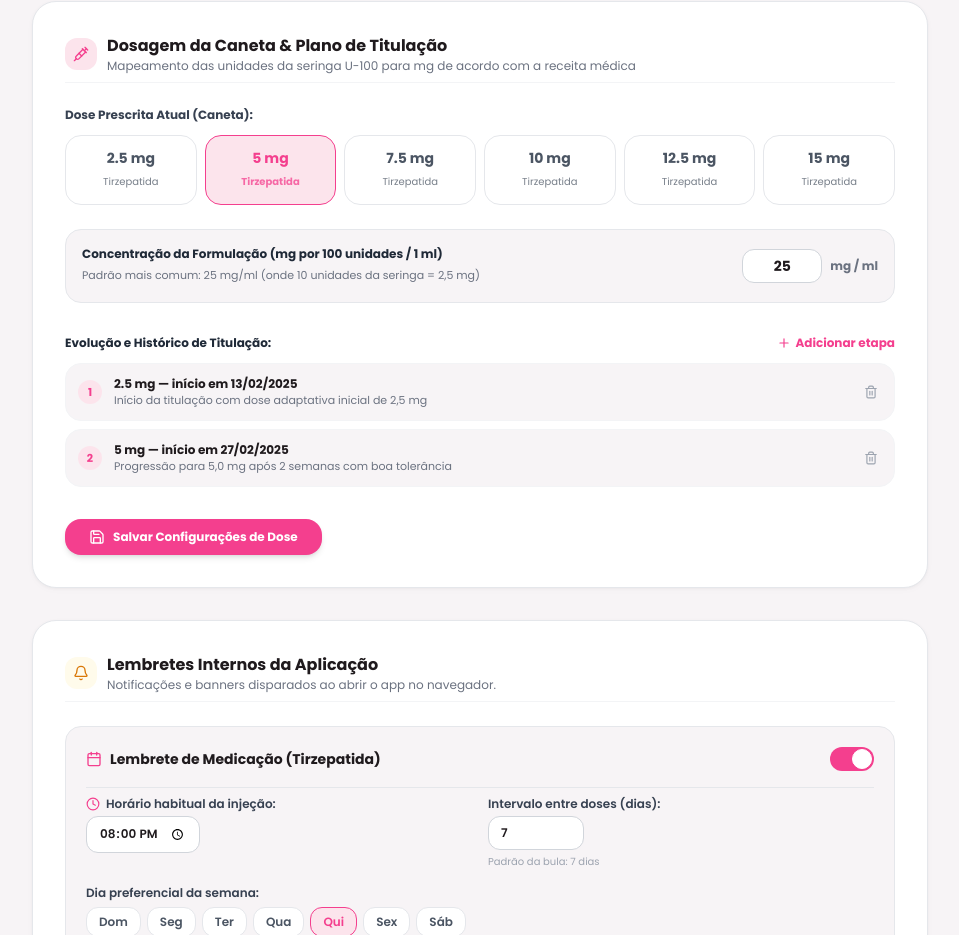
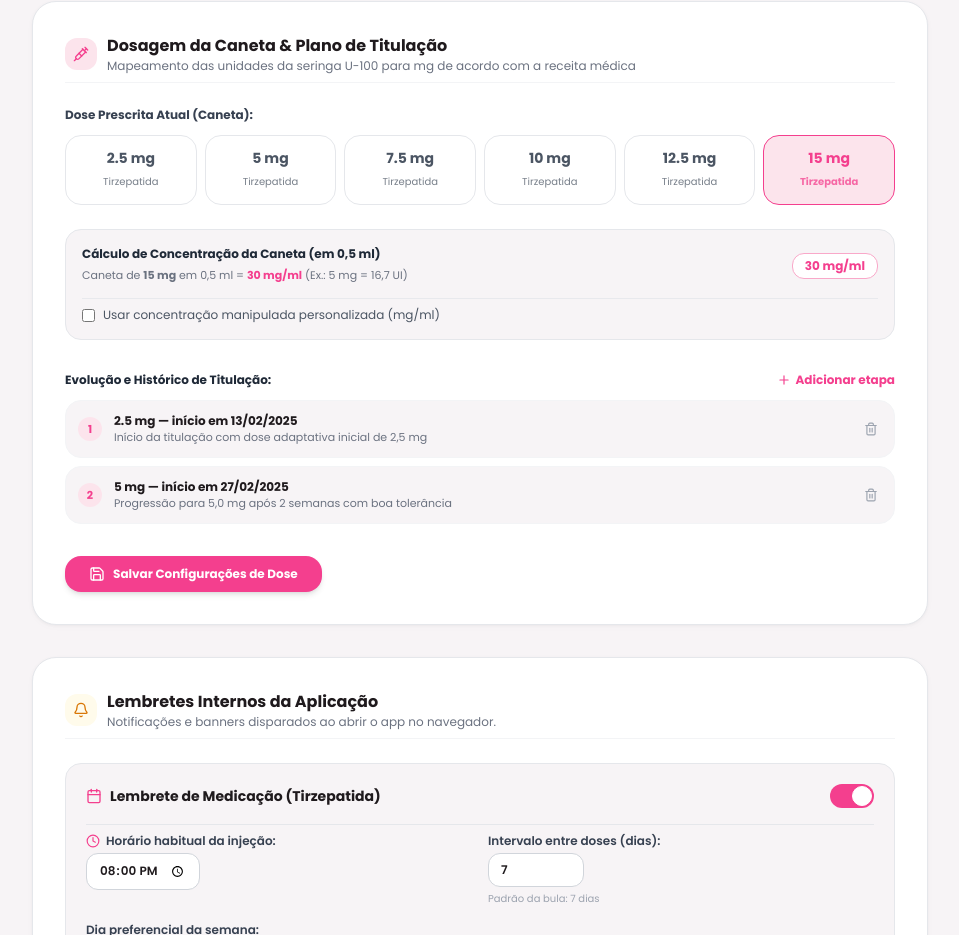
Before and after one commit to allantomazela/tereza-tirzee, a React (Vite) app: page /perfil in a window 1280 px wide. Shown: the part 820-1755 px from the top of the page, without its empty margins (288-1247 px from the left). Built offline with nearby package versions, Linux system fonts and the light colour scheme.

Commit message:
Ajustar seringa para caber na viewport sem rolagem e corrigir cálculo de conversão mg para unidades conforme caneta prescrita

```diff
--- a/src/components/Layout.tsx
+++ b/src/components/Layout.tsx
@@ -143,7 +143,7 @@ export default function Layout() {
                 <div>
                   <h4 className="font-semibold text-sm">Hora da sua dose hoje!</h4>
                   <p className="text-xs text-white/90">
-                    Sua aplicação de {nextDoseInfo.mgDose} mg ({nextDoseInfo.units} unidades) está
+                    Sua aplicação de {nextDoseInfo.mgDose} mg ({nextDoseInfo.units} UI) está
                     programada para hoje.
                   </p>
                 </div>
--- a/src/components/MedicalReportModal.tsx
+++ b/src/components/MedicalReportModal.tsx
@@ -242,7 +242,8 @@ export default function MedicalReportModal({ isOpen, onClose }: MedicalReportMod
             <div>
               <span className="text-gray-500 block">Dose prescrita atual:</span>
               <strong className="text-[#F43F8E]">
-                {profile.currentPenMg || 5} mg ({profile.mgPer100Units || 25} mg/ml)
+                Caneta {profile.currentPenMg || 15} mg (
+                {profile.customConcentrationMgMl || (profile.currentPenMg || 15) / 0.5} mg/ml)
               </strong>
             </div>
           </div>
--- a/src/context/TerezaContext.tsx
+++ b/src/context/TerezaContext.tsx
@@ -25,8 +25,10 @@ interface TerezaContextType {
   updateProfile: (updates: Partial<UserProfile>) => void
   addTitrationStep: (step: Omit<import('@/types').TitrationStep, 'id'>) => void
   deleteTitrationStep: (id: string) => void
+  concentrationMgMl: number // Concentração efetiva em mg/ml
   calculateMgFromUnits: (units: number) => number
   calculateUnitsFromMg: (mg: number) => number
+  calculateMlFromUnits: (units: number) => number
 
   doses: DoseRecord[]
   addDose: (dose: Omit<DoseRecord, 'id' | 'createdAt'>) => void
@@ -270,18 +272,40 @@ export const TerezaProvider: React.FC<{ children: ReactNode }> = ({ children })
     }))
   }
 
-  // Conversão de unidades para mg baseada no perfil
+  // Concentração efetiva em mg/ml:
+  // Cada caneta de tirzepatida entrega sua dose em 0,5 ml:
+  // concentração (mg/ml) = mg da caneta / 0,5 ml
+  // Ex: 15 mg -> 30 mg/ml; 5 mg -> 10 mg/ml; 2,5 mg -> 5 mg/ml
+  // Se o usuário tiver especificado customConcentrationMgMl, usa-se ela.
+  const concentrationMgMl = useMemo<number>(() => {
+    if (profile.customConcentrationMgMl && profile.customConcentrationMgMl > 0) {
+      return profile.customConcentrationMgMl
+    }
+    const penMg = profile.currentPenMg || 15.0 // padrão 15mg
+    return penMg / 0.5
+  }, [profile.currentPenMg, profile.customConcentrationMgMl])
+
+  // Conversão de unidades para volume em ml (100 UI = 1 ml)
+  const calculateMlFromUnits = (units: number): number => {
+    return Math.round((units / 100) * 1000) / 1000
+  }
+
+  // Conversão de unidades para mg baseada na caneta selecionada
+  // dose mg = ml * concentração = (units / 100) * concentração
   const calculateMgFromUnits = (units: number): number => {
-    const mgPer100 = profile.mgPer100Units || 25.0 // padrão 25mg / 100un (0.25 mg/un)
-    const mg = (units / 100) * mgPer100
+    const mg = (units / 100) * concentrationMgMl
     return Math.round(mg * 100) / 100
   }
 
+  // Conversão de mg para unidades:
+  // ml necessários = dose mg / concentração
+  // unidades = ml * 100 = (dose mg / concentração) * 100
+  // Exemplo com caneta de 15 mg: 5 mg / 30 mg/ml * 100 = 16.6667 -> 16.7 UI (ou arredondado para 17)
   const calculateUnitsFromMg = (mg: number): number => {
-    const mgPer100 = profile.mgPer100Units || 25.0
-    if (mgPer100 <= 0) return 0
-    const units = (mg / mgPer100) * 100
-    return Math.round(units * 2) / 2 // passo 0.5
+    if (concentrationMgMl <= 0) return 0
+    const rawUnits = (mg / concentrationMgMl) * 100
+    // Retorna arredondado para 1 casa decimal (ex: 16.7) ou com meio ponto
+    return Math.round(rawUnits * 10) / 10
   }
 
   // Ações de Doses
@@ -462,19 +486,20 @@ export const TerezaProvider: React.FC<{ children: ReactNode }> = ({ children })
   const nextDoseInfo = useMemo(() => {
     const latestDose = doses[0]
     const intervalDays = reminders.intervalDays || 7
-    const currentConfigMg = profile.currentPenMg
-    const calculatedDefaultMg = currentConfigMg || (latestDose?.mgDose ?? 5.0)
-    const mgPer100 = profile.mgPer100Units || 25.0
-    const calculatedDefaultUnits = latestDose?.units || (calculatedDefaultMg / mgPer100) * 100
+    const currentConfigMg = profile.currentPenMg || 15.0
+    const calculatedDefaultMg = latestDose?.mgDose ?? currentConfigMg
+    const calculatedDefaultUnits =
+      latestDose?.units ?? Math.round((calculatedDefaultMg / concentrationMgMl) * 100 * 10) / 10
     const reminderTime = reminders.medicationTime || '20:00'
 
     if (!latestDose) {
-      const initMg = profile.currentPenMg || 2.5
+      const initMg = profile.currentPenMg || 5.0
+      const initUnits = Math.round((initMg / concentrationMgMl) * 100 * 10) / 10
       return {
         dateStr: getTodayDateString(),
         timeStr: reminderTime,
         mgDose: initMg,
-        units: (initMg / mgPer100) * 100,
+        units: initUnits,
         isToday: true,
         isPast: false,
       }
@@ -495,7 +520,7 @@ export const TerezaProvider: React.FC<{ children: ReactNode }> = ({ children })
       isToday: nextDateStr === today,
       isPast: nextDateStr < today,
     }
-  }, [doses, reminders, profile.currentPenMg, profile.mgPer100Units])
+  }, [doses, reminders, profile.currentPenMg, concentrationMgMl])
 
   // Alerta de água expirado
   const isWaterReminderDue = useMemo(() => {
@@ -612,6 +637,8 @@ export const TerezaProvider: React.FC<{ children: ReactNode }> = ({ children })
     updateProfile,
     addTitrationStep,
     deleteTitrationStep,
+    concentrationMgMl,
+    calculateMlFromUnits,
     calculateMgFromUnits,
     calculateUnitsFromMg,
     doses,
--- a/src/lib/mockData.ts
+++ b/src/lib/mockData.ts
@@ -17,8 +17,7 @@ export const DEFAULT_PROFILE: UserProfile = {
   pinkTheme: 'classic',
   waterUnit: 'L',
   weightUnit: 'kg',
-  currentPenMg: 5.0,
-  mgPer100Units: 25.0, // 25 mg/ml -> 10 un = 2,5 mg, 20 un = 5,0 mg
+  currentPenMg: 15.0, // Caneta 15 mg (30 mg/ml em 0,5 ml)
   titrationPlan: [
     {
       id: 'titr-1',
@@ -41,7 +40,7 @@ export const INITIAL_DOSES: DoseRecord[] = [
     id: 'dose-1',
     date: '2025-02-13',
     time: '20:00',
-    units: 10,
+    units: 8.3,
     site: 'Barriga',
     mgDose: 2.5,
     createdAt: '2025-02-13T20:00:00.000Z',
@@ -50,7 +49,7 @@ export const INITIAL_DOSES: DoseRecord[] = [
     id: 'dose-2',
     date: '2025-02-20',
     time: '20:15',
-    units: 10,
+    units: 8.3,
     site: 'Coxa',
     mgDose: 2.5,
     createdAt: '2025-02-20T20:15:00.000Z',
@@ -59,7 +58,7 @@ export const INITIAL_DOSES: DoseRecord[] = [
     id: 'dose-3',
     date: '2025-02-27',
     time: '19:45',
-    units: 20,
+    units: 16.7,
     site: 'Barriga',
     mgDose: 5.0,
     createdAt: '2025-02-27T19:45:00.000Z',
@@ -68,7 +67,7 @@ export const INITIAL_DOSES: DoseRecord[] = [
     id: 'dose-4',
     date: '2025-03-06',
     time: '20:00',
-    units: 20,
+    units: 16.7,
     site: 'Braço',
     mgDose: 5.0,
     createdAt: '2025-03-06T20:00:00.000Z',
--- a/src/pages/Doses.tsx
+++ b/src/pages/Doses.tsx
@@ -25,12 +25,21 @@ const SITES: { label: InjectionSite; desc: string; icon: string }[] = [
 
 export default function Doses() {
   const navigate = useNavigate()
-  const { addDose, doses, nextDoseInfo, profile, calculateMgFromUnits, calculateUnitsFromMg } =
-    useTereza()
+  const {
+    addDose,
+    doses,
+    nextDoseInfo,
+    profile,
+    concentrationMgMl,
+    calculateMgFromUnits,
+    calculateUnitsFromMg,
+    calculateMlFromUnits,
+  } = useTereza()
 
   // Estados do formulário de dose
-  const [units, setUnits] = useState<number>(nextDoseInfo.units || 20)
-  const [manualInput, setManualInput] = useState<string>(String(nextDoseInfo.units || 20))
+  const initialUnits = nextDoseInfo.units || (profile.currentPenMg === 15 ? 16.7 : 20)
+  const [units, setUnits] = useState<number>(initialUnits)
+  const [manualInput, setManualInput] = useState<string>(String(initialUnits))
   const [showManual, setShowManual] = useState<boolean>(false)
   const [site, setSite] = useState<InjectionSite>('Barriga')
   const [date, setDate] = useState<string>(getTodayDateString())
@@ -50,6 +59,7 @@ export default function Doses() {
 
   // Converte unidades para dose em mg conforme a concentração prescrita
   const calculatedMg = calculateMgFromUnits(units)
+  const calculatedMl = calculateMlFromUnits(units)
 
   const handleSliderChange = (newVal: number) => {
     setUnits(newVal)
@@ -122,8 +132,9 @@ export default function Doses() {
 
   const handleResetForm = () => {
     setShowConfirmModal(false)
-    setUnits(20)
-    setManualInput('20')
+    const resetUnits = calculateUnitsFromMg(5.0)
+    setUnits(resetUnits)
+    setManualInput(String(resetUnits))
     setDate(getTodayDateString())
     setTime(getCurrentTimeString())
     setSite('Barriga')
@@ -131,7 +142,7 @@ export default function Doses() {
   }
 
   return (
-    <div className="space-y-7 max-w-5xl mx-auto pb-12">
+    <div className="space-y-6 max-w-5xl mx-auto pb-12">
       {/* TOAST DE SUCESSO (SLIDE-DOWN 3S) */}
       {showToast && (
         <div
@@ -156,43 +167,48 @@ export default function Doses() {
       </div>
 
       {/* CARD PRINCIPAL — CONTROLE E VISUALIZAÇÃO DA SERINGA */}
-      <div className="bg-white rounded-3xl p-5 sm:p-7 lg:p-8 border border-[#E5E7EB] shadow-card-soft space-y-6">
+      <div className="bg-white rounded-3xl p-4 sm:p-6 lg:p-7 border border-[#E5E7EB] shadow-card-soft space-y-5">
         {/* BLOCO RESPONSIVO: DESKTOP (LADO A LADO), MOBILE (COMPACTO VERTICAL) */}
         <div className="grid grid-cols-1 lg:grid-cols-12 gap-5 lg:gap-6 items-center">
           {/* PAINEL DE CONTROLE DA DOSE (SLIDER + VALOR + ATALHOS) */}
-          <div className="lg:col-span-5 flex flex-col justify-center space-y-4">
+          <div className="lg:col-span-5 flex flex-col justify-center space-y-3.5">
             {/* CONTADOR GRANDE COM PULO DE ESCALA */}
             <div className="text-center lg:text-left space-y-1">
               <div className="inline-flex items-baseline gap-2">
                 <span
                   className={cn(
-                    'text-4xl sm:text-5xl font-black tracking-tight text-[#F43F8E] transition-transform duration-150 inline-block',
+                    'text-3xl sm:text-4xl lg:text-5xl font-black tracking-tight text-[#F43F8E] transition-transform duration-150 inline-block',
                     numberPulsing && 'scale-110 text-[#D63370]',
                   )}
                 >
                   {formatNumberBr(units, units % 1 === 0 ? 0 : 1)}
                 </span>
-                <span className="text-base sm:text-lg font-bold text-[#6B7280] uppercase tracking-wide">
-                  unidades
+                <span className="text-sm sm:text-base font-bold text-[#6B7280] uppercase tracking-wide">
+                  UI (unidades)
                 </span>
               </div>
 
-              <div className="flex flex-wrap items-center justify-center lg:justify-start gap-2">
-                <span className="px-3 py-1 rounded-full bg-[#FCE4EC] text-[#F43F8E] text-xs font-bold shadow-2xs">
+              <div className="flex flex-wrap items-center justify-center lg:justify-start gap-1.5">
+                <span className="px-2.5 py-0.5 rounded-full bg-[#FCE4EC] text-[#F43F8E] text-xs font-bold shadow-2xs">
                   ≈ {formatNumberBr(calculatedMg, calculatedMg % 1 === 0 ? 0 : 2)} mg de Tirzepatida
                 </span>
+                <span className="px-2 py-0.5 rounded-full bg-blue-50 text-blue-600 text-[11px] font-semibold">
+                  {formatNumberBr(calculatedMl, 2)} ml
+                </span>
                 <span className="text-[11px] text-[#6B7280]">
-                  ({profile.mgPer100Units || 25} mg/ml)
+                  (Caneta {profile.currentPenMg || 15} mg • {concentrationMgMl} mg/ml)
                 </span>
               </div>
             </div>
 
             {/* CONTROLE DESLIZANTE (SLIDER 0 - 60) — ESPAÇO OTIMIZADO */}
-            <div className="space-y-2.5 pt-1">
+            <div className="space-y-2 pt-1">
               <div className="flex items-center justify-between text-xs font-bold text-[#6B7280]">
-                <span>0 un</span>
-                <span className="text-[#F43F8E]">Dose: {formatNumberBr(units, 1)} un</span>
-                <span>60 un</span>
+                <span>0 UI (0 ml)</span>
+                <span className="text-[#F43F8E]">
+                  {formatNumberBr(units, 1)} UI • {formatNumberBr(calculatedMl, 2)} ml
+                </span>
+                <span>60 UI (0,6 ml)</span>
               </div>
 
               <div className="relative">
@@ -204,33 +220,36 @@ export default function Doses() {
                   value={units}
                   aria-label="Ajustar unidades da dose"
                   onChange={(e) => handleSliderChange(parseFloat(e.target.value))}
-                  className="w-full h-3 bg-[#FCE4EC] rounded-lg appearance-none cursor-pointer accent-[#F43F8E] focus:outline-none focus:ring-2 focus:ring-[#F43F8E]"
+                  className="w-full h-2.5 bg-[#FCE4EC] rounded-lg appearance-none cursor-pointer accent-[#F43F8E] focus:outline-none focus:ring-2 focus:ring-[#F43F8E]"
                 />
               </div>
 
               {/* ATALHOS RÁPIDOS DE DOSES CLÍNICAS (MG + UNIDADES) */}
               <div className="space-y-1.5 pt-1">
-                <span className="block text-[11px] font-bold text-center lg:text-left text-gray-500 uppercase tracking-wide">
-                  Atalhos da caneta:
-                </span>
+                <div className="flex items-center justify-between text-[11px] font-bold text-gray-500 uppercase tracking-wide">
+                  <span>Atalhos rápidos para a caneta:</span>
+                  <span className="text-[#F43F8E] font-medium normal-case">
+                    {profile.currentPenMg || 15} mg / 0,5 ml
+                  </span>
+                </div>
                 <div className="flex items-center justify-center lg:justify-start gap-1.5 flex-wrap">
                   {[2.5, 5.0, 7.5, 10.0, 12.5, 15.0].map((mgVal) => {
                     const unVal = calculateUnitsFromMg(mgVal)
-                    const isSelected = Math.abs(units - unVal) < 0.1
+                    const isSelected = Math.abs(units - unVal) < 0.2
                     return (
                       <button
                         key={mgVal}
                         type="button"
                         onClick={() => handleSliderChange(unVal)}
                         className={cn(
-                          'px-2.5 py-1.5 rounded-xl text-xs font-semibold transition-all btn-tap-scale flex items-center gap-1 shadow-2xs cursor-pointer',
+                          'px-2 py-1 rounded-xl text-xs font-semibold transition-all btn-tap-scale flex items-center gap-1 shadow-2xs cursor-pointer',
                           isSelected
                             ? 'bg-[#F43F8E] text-white shadow-sm'
                             : 'bg-[#F7F4F6] text-[#6B7280] hover:bg-[#FCE4EC] hover:text-[#F43F8E]',
                         )}
                       >
                         <span className="font-bold">{mgVal} mg</span>
-                        <span className="text-[10px] opacity-80">({unVal} un)</span>
+                        <span className="text-[10px] opacity-80">({unVal} UI)</span>
                       </button>
                     )
                   })}
@@ -238,7 +257,7 @@ export default function Doses() {
               </div>
 
               {/* BOTÃO PARA INSERIR MANUALMENTE */}
-              <div className="text-center lg:text-left pt-1">
+              <div className="text-center lg:text-left pt-0.5">
                 <button
                   type="button"
                   onClick={() => setShowManual(!showManual)}
@@ -264,7 +283,7 @@ export default function Doses() {
                       inputMode="decimal"
                       value={manualInput}
                       onChange={(e) => handleManualChange(e.target.value)}
-                      placeholder="Ex: 20"
+                      placeholder="Ex: 17"
                       className={cn(
                         'w-full px-3 py-1.5 text-center text-base font-bold bg-white rounded-xl border focus:outline-none focus:ring-2',
                         errorMsg
@@ -272,7 +291,7 @@ export default function Doses() {
                           : 'border-gray-300 text-[#1F1A1D] focus:ring-[#F43F8E]',
                       )}
                     />
-                    <span className="text-xs font-bold text-gray-500">un</span>
+                    <span className="text-xs font-bold text-gray-500">UI</span>
                   </div>
                   {errorMsg && (
                     <div className="flex items-center justify-center lg:justify-start gap-1 text-xs text-red-600 font-medium">
@@ -285,9 +304,14 @@ export default function Doses() {
             </div>
           </div>
 
-          {/* VISUALIZAÇÃO DA SERINGA NA HORIZONTAL (AO LADO NO DESKTOP, LOGO ABAIXO NO MOBILE) */}
-          <div className="lg:col-span-7 flex items-center justify-center">
-            <SyringeAnimation units={units} maxUnits={60} mgEquivalent={calculatedMg} />
+          {/* VISUALIZAÇÃO DA SERINGA NA HORIZONTAL (AJUSTADA AO ESPAÇO SEM SCROLL) */}
+          <div className="lg:col-span-7 flex items-center justify-center w-full min-w-0">
+            <SyringeAnimation
+              units={units}
+              maxUnits={60}
+              mgEquivalent={calculatedMg}
+              mlEquivalent={calculatedMl}
+            />
           </div>
         </div>
 
@@ -482,6 +506,9 @@ export default function Doses() {
                     <span className="px-2.5 py-1 rounded-full bg-[#FCE4EC] text-[#F43F8E] font-bold text-xs inline-block">
                       {formatNumberBr(dose.mgDose || calculateMgFromUnits(dose.units), 1)} mg
                     </span>
+                    <span className="text-[10px] text-gray-400 block mt-0.5">
+                      {formatNumberBr(calculateMlFromUnits(dose.units), 2)} ml
+                    </span>
                   </td>
                   <td className="py-2.5 px-3 font-bold text-gray-800">{dose.units} un</td>
                   <td className="py-2.5 px-3 text-gray-600 font-medium">{dose.site}</td>
@@ -512,8 +539,9 @@ export default function Doses() {
                 Aplicação Registrada!
               </h3>
               <p className="text-sm text-[#6B7280]">
-                Dose de <strong className="text-[#F43F8E]">{units} unidades</strong> ({calculatedMg}{' '}
-                mg) no local <strong className="text-[#1F1A1D]">{site}</strong> gravada com sucesso.
+                Dose de <strong className="text-[#F43F8E]">{units} UI</strong> ({calculatedMg} mg •{' '}
+                {calculatedMl.toFixed(2)} ml) no local{' '}
+                <strong className="text-[#1F1A1D]">{site}</strong> gravada com sucesso.
               </p>
             </div>
 
--- a/src/pages/Index.tsx
+++ b/src/pages/Index.tsx
@@ -89,7 +89,8 @@ export default function Dashboard() {
                 Próxima Dose
               </span>
               <span className="px-2.5 py-0.5 rounded-full bg-white text-[#F43F8E] text-xs font-bold shadow-xs">
-                {nextDoseInfo.mgDose} mg • {nextDoseInfo.units} unidades
+                {nextDoseInfo.mgDose} mg • {nextDoseInfo.units} UI (
+                {formatNumberBr(nextDoseInfo.units / 100, 2)} ml)
               </span>
             </div>
 
@@ -293,7 +294,8 @@ export default function Dashboard() {
                     </div>
                     <div>
                       <div className="text-xs font-bold text-[#1F1A1D]">
-                        {dose.units} unidades {dose.mgDose ? `(${dose.mgDose} mg)` : ''}
+                        {dose.units} UI {dose.mgDose ? `(${dose.mgDose} mg)` : ''} •{' '}
+                        {formatNumberBr(dose.units / 100, 2)} ml
                       </div>
                       <div className="text-[11px] text-[#6B7280]">
                         Local: <span className="font-medium text-[#1F1A1D]">{dose.site}</span>
--- a/src/pages/Perfil.tsx
+++ b/src/pages/Perfil.tsx
@@ -60,9 +60,12 @@ export default function Perfil() {
   const [targetWeight, setTargetWeight] = useState(String(profile.targetWeight).replace('.', ','))
 
   // Estados de Dosagem e Titulação Clínica
-  const [currentPenMg, setCurrentPenMg] = useState<number>(profile.currentPenMg || 5.0)
-  const [mgPer100Units, setMgPer100Units] = useState<string>(
-    String(profile.mgPer100Units || 25).replace('.', ','),
+  const [currentPenMg, setCurrentPenMg] = useState<number>(profile.currentPenMg || 15.0)
+  const [useCustomConc, setUseCustomConc] = useState<boolean>(!!profile.customConcentrationMgMl)
+  const [customConcValue, setCustomConcValue] = useState<string>(
+    profile.customConcentrationMgMl
+      ? String(profile.customConcentrationMgMl).replace('.', ',')
+      : String((profile.currentPenMg || 15.0) / 0.5).replace('.', ','),
   )
   const [newStepMg, setNewStepMg] = useState<number>(5.0)
   const [newStepDate, setNewStepDate] = useState<string>(getTodayDateString())
@@ -116,7 +119,13 @@ export default function Perfil() {
     const parsedInitW = parseFloat(initialWeight.replace(',', '.'))
     const parsedTargW = parseFloat(targetWeight.replace(',', '.'))
 
-    const parsedMgConc = parseFloat(mgPer100Units.replace(',', '.'))
+    const parsedCustomConc = useCustomConc
+      ? parseFloat(customConcValue.replace(',', '.'))
+      : undefined
+    const effectiveConc =
+      useCustomConc && parsedCustomConc && parsedCustomConc > 0
+        ? parsedCustomConc
+        : currentPenMg / 0.5
 
     updateProfile({
       name: name.trim(),
@@ -129,7 +138,9 @@ export default function Perfil() {
       waterUnit,
       weightUnit,
       currentPenMg,
-      mgPer100Units: isNaN(parsedMgConc) || parsedMgConc <= 0 ? 25 : parsedMgConc,
+      customConcentrationMgMl:
+        useCustomConc && parsedCustomConc && parsedCustomConc > 0 ? parsedCustomConc : undefined,
+      mgPer100Units: effectiveConc,
     })
 
     triggerToast('Perfil, metas e dosagens salvas com sucesso!')
@@ -445,27 +456,61 @@ export default function Perfil() {
           </div>
         </div>
 
-        {/* Concentração por 100 unidades (1 ml) */}
+        {/* Concentração calculada a partir da caneta de 0,5 ml */}
         <div className="p-4 rounded-2xl bg-[#F7F4F6] border border-gray-200 space-y-3">
-          <div className="flex items-center justify-between">
+          <div className="flex flex-col sm:flex-row sm:items-center justify-between gap-2">
             <div>
               <span className="text-xs font-bold text-gray-800 block">
-                Concentração da Formulação (mg por 100 unidades / 1 ml)
+                Cálculo de Concentração da Caneta (em 0,5 ml)
               </span>
               <span className="text-[11px] text-gray-500">
-                Padrão mais comum: 25 mg/ml (onde 10 unidades da seringa = 2,5 mg)
+                Caneta de <strong>{currentPenMg} mg</strong> em 0,5 ml ={' '}
+                <strong className="text-[#F43F8E]">
+                  {(currentPenMg / 0.5).toFixed(1).replace('.0', '')} mg/ml
+                </strong>{' '}
+                (Ex.: 5 mg = {((5 / (currentPenMg / 0.5)) * 100).toFixed(1).replace('.', ',')} UI)
               </span>
             </div>
-            <div className="flex items-center gap-2">
+
+            <div className="flex items-center gap-2 self-start sm:self-center">
+              <span className="text-xs font-bold text-[#F43F8E] px-3 py-1 bg-white rounded-xl border border-[#F9A8C9]">
+                {useCustomConc
+                  ? customConcValue
+                  : (currentPenMg / 0.5).toFixed(1).replace('.0', '')}{' '}
+                mg/ml
+              </span>
+            </div>
+          </div>
+
+          <div className="pt-2 border-t border-gray-200/80 flex items-center justify-between">
+            <label className="text-xs text-gray-600 flex items-center gap-2 cursor-pointer">
               <input
-                type="text"
-                inputMode="decimal"
-                value={mgPer100Units}
-                onChange={(e) => setMgPer100Units(e.target.value)}
-                className="w-20 px-3 py-1.5 text-center text-sm font-bold bg-white rounded-xl border border-gray-300 focus:outline-none focus:ring-2 focus:ring-[#F43F8E]"
+                type="checkbox"
+                checked={useCustomConc}
+                onChange={(e) => {
+                  setUseCustomConc(e.target.checked)
+                  if (!e.target.checked) {
+                    setCustomConcValue(String(currentPenMg / 0.5).replace('.', ','))
+                  }
+                }}
+                className="rounded text-[#F43F8E] focus:ring-[#F43F8E]"
               />
-              <span className="text-xs font-bold text-gray-500">mg / ml</span>
-            </div>
+              <span>Usar concentração manipulada personalizada (mg/ml)</span>
+            </label>
+
+            {useCustomConc && (
+              <div className="flex items-center gap-2">
+                <input
+                  type="text"
+                  inputMode="decimal"
+                  value={customConcValue}
+                  onChange={(e) => setCustomConcValue(e.target.value)}
+                  placeholder="Ex: 30"
+                  className="w-20 px-2.5 py-1 text-center text-xs font-bold bg-white rounded-xl border border-gray-300 focus:outline-none focus:ring-2 focus:ring-[#F43F8E]"
+                />
+                <span className="text-xs font-bold text-gray-500">mg/ml</span>
+              </div>
+            )}
           </div>
         </div>
 
--- a/src/types/index.ts
+++ b/src/types/index.ts
@@ -21,7 +21,8 @@ export interface UserProfile {
   weightUnit: 'kg' | 'lb'
   // Configurações clínicas de titulação e concentração
   currentPenMg?: number // 2.5, 5, 7.5, 10, 12.5, 15
-  mgPer100Units?: number // mg em 100 unidades (1 ml) - ex: 25mg/ml (10un = 2.5mg)
+  customConcentrationMgMl?: number // Se o usuário definir concentração personalizada
+  mgPer100Units?: number // mg em 100 unidades (1 ml) - legado/compatibilidade
   titrationPlan?: TitrationStep[]
 }
 
```
Also changed, not shown: src/components/SyringeAnimation.tsx (+10 -5 lines), .skip.config.json.
